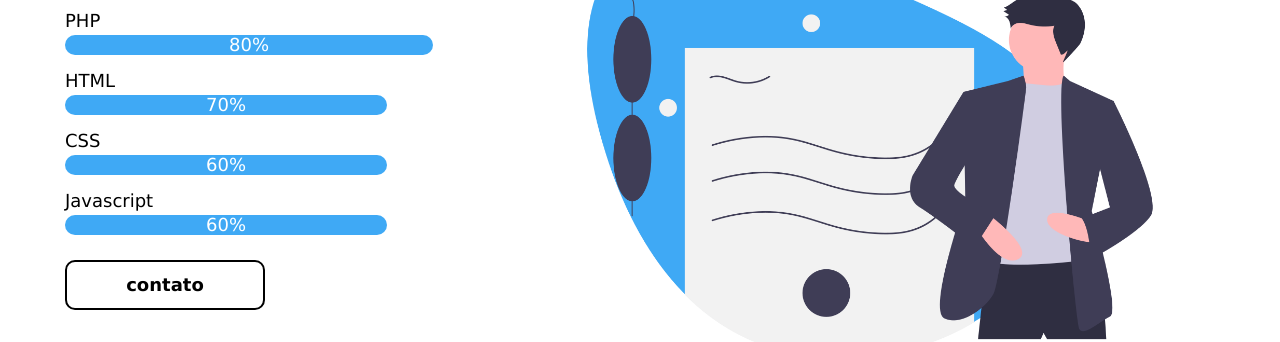
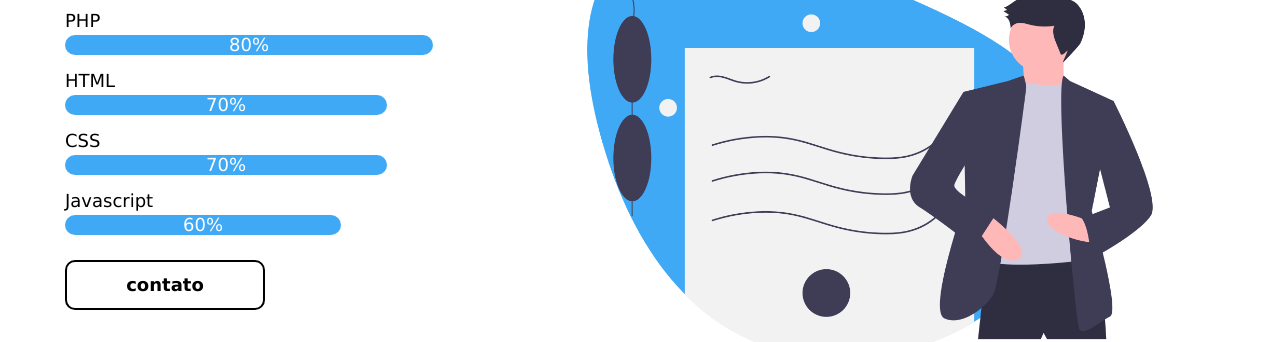
Before and after one commit to brunosigomes/brunosigomes.github.io, a plain HTML site: page index.html in a window 1280 px wide. Shown: the part 1440-1782 px from the top of the page. Drawn offline with Linux system fonts and the light colour scheme.

Commit message:
Ajuste texto

```diff
--- a/styles.css
+++ b/styles.css
@@ -226,13 +226,13 @@ ul.habilidades li:nth-child(2):before {
 }
 
 ul.habilidades li:nth-child(3):before {
-	content: '60%';
+	content: '70%';
 	width: 70%;
 }
 
 ul.habilidades li:nth-child(4):before {
 	content: '60%';
-	width: 70%;
+	width: 60%;
 }
 
 section#contato {
```
